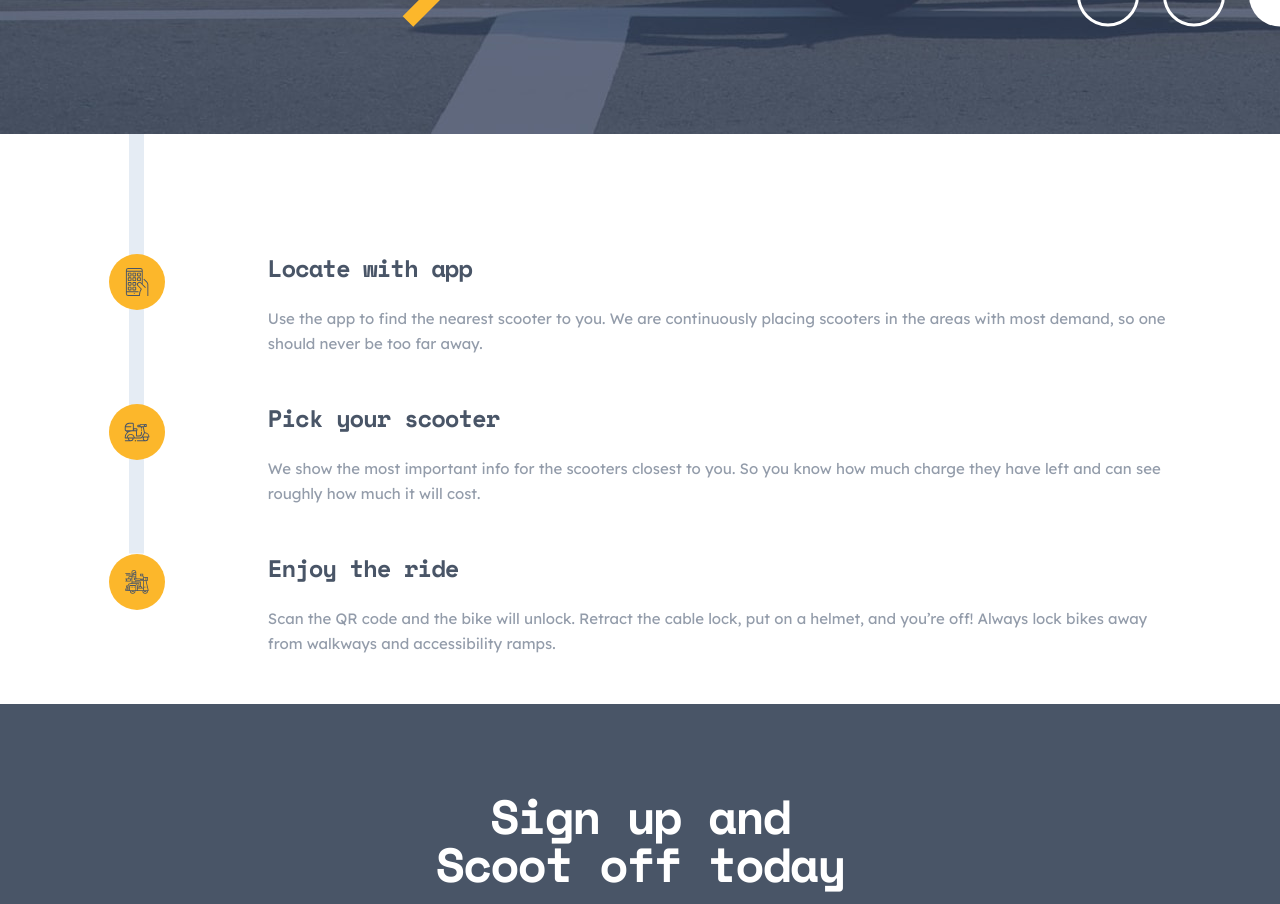
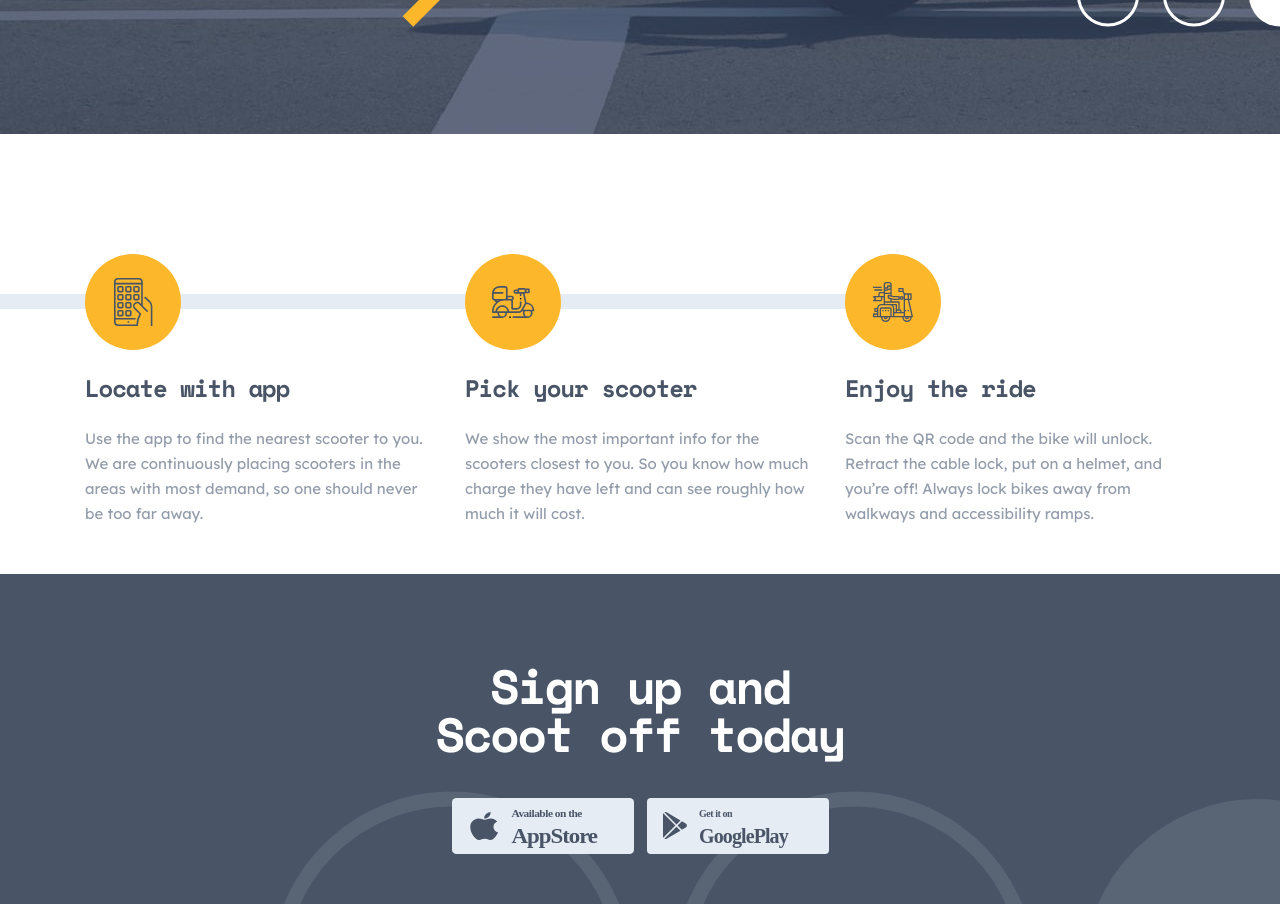
Before and after one commit to Eileenpk/Scooter, a Next.js app: page / in a window 1280 px wide. Shown: the part 580-1484 px from the top of the page. Built offline with nearby package versions, Linux system fonts and the light colour scheme.

Commit message:
finish: proccess CSS

```diff
--- a/pages/index.js
+++ b/pages/index.js
@@ -6,7 +6,9 @@ import rideIcon from "@/public/icons/ride.svg"
 import styles from "@/styles/Home.module.css";
 import Hero from "@/components/Hero";
 import GetImageBasedOnWidth from "@/components/functions/GetImageBasedOnWidth";
+import GetWindowWidth from "@/components/functions/GetWindowWidth"
 export default function Home() {
+  const {width} = GetWindowWidth()
   return (
     <>
       <Head>
@@ -34,8 +36,8 @@ export default function Home() {
               <Image
                 src={phoneIcon}
                 alt='hand holding a phone icon'
-                width={56}
-                height={56}
+                width={ width > 768 ? 96 : 56}
+                height={width > 768 ? 96 : 56}
                 className={styles.proccessIcon}
               />
               <h3 className={styles.proccessHeading}>Locate with app</h3>
@@ -45,8 +47,8 @@ export default function Home() {
               <Image
                 src={scooterIcon}
                 alt='scooter icon'
-                width={56}
-                height={56}
+                width={width > 768 ? 96 : 56}
+                height={width > 768 ? 96 : 56}
                 className={styles.proccessIcon}
               />
               <h3 className={styles.proccessHeading}>Pick your scooter</h3>
@@ -56,8 +58,8 @@ export default function Home() {
               <Image
                 src={rideIcon}
                 alt='scooter driving icon'
-                width={56}
-                height={56}
+                width={width > 768 ? 96 : 56}
+                height={width > 768 ? 96 : 56}
                 className={styles.proccessIcon}
               />
               <h3 className={styles.proccessHeading}>Enjoy the ride</h3>
--- a/styles/Home.module.css
+++ b/styles/Home.module.css
@@ -23,7 +23,7 @@
     .processOuterWrapper {
         background-image: url(/patterns/vertical-blue-line.png);
         background-repeat: no-repeat;
-        background-position: left 20px bottom 150px;
+        background-position: left 39.5px bottom 150px;
     }
 
     .proccessCard {
@@ -47,3 +47,36 @@
         text-align: left;
     }
 }
+
+
+@media(min-width:1200px) {
+    .processOuterWrapper {
+        background-image: url(/patterns/horizontal-blue-line.png);
+        background-position: top 160px right 390px;
+        display: flex;
+        flex-direction: row;
+        gap: 30px;
+        justify-content: center;
+        width: 100%;
+    }
+
+    .proccessCard {
+        grid-template-areas:
+        "icon"
+        "heading"
+        "text";
+        max-width: 350px;
+    }
+}
+
+@media(min-width:1400px) {
+    .processOuterWrapper {
+        background-position: top 160px right 460px;
+    }
+}
+
+@media(min-width:1520px) {
+    .processOuterWrapper {
+        background-position: top 160px right 560px;
+    }
+}
```
Also changed, not shown: public/patterns/horizontal-blue-line.png (added).
